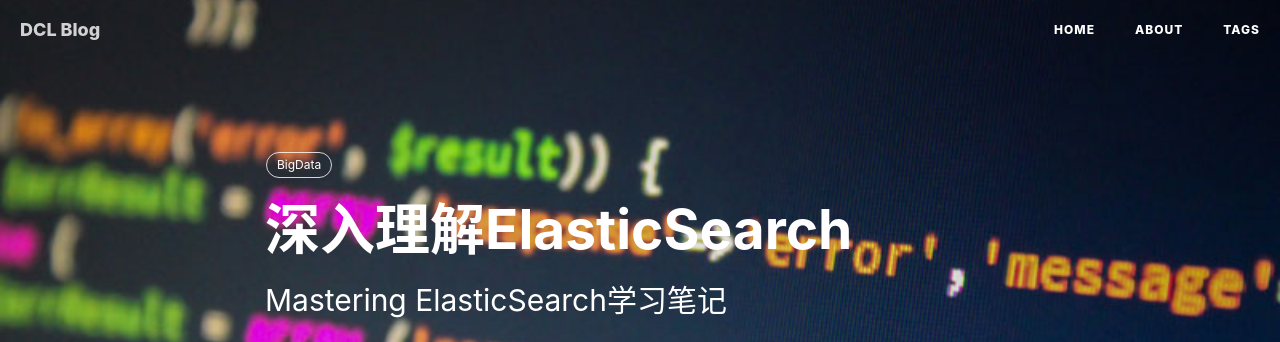
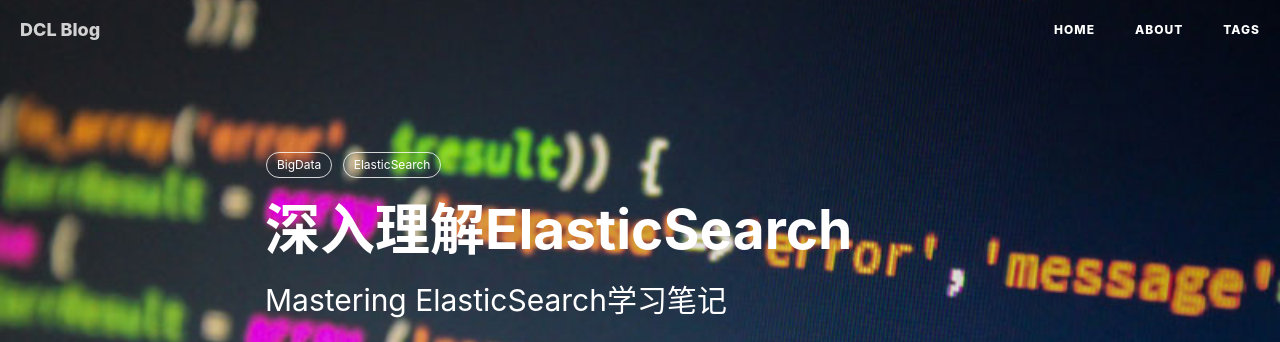
Before and after one commit to Davinly/davinly.github.io, a Jekyll site: the page built from _posts/2019-11-26-ElasticSearch_study.md, in a window 1280 px wide and 900 px high. Shown: the top 342 px of the window. Built offline with Jekyll 4.4.1, drawn with Linux system fonts in a browser that asks for light colours; nearby versions of some CDN libraries; comment, search, counter and statistics services are not loaded.

Commit message:
ElasticSearch

```diff
--- a/_posts/2019-11-26-ElasticSearch_study.md
+++ b/_posts/2019-11-26-ElasticSearch_study.md
@@ -8,6 +8,7 @@ header-img: img/code/01.jpg
 catalog: true
 tags:
     - BigData
+    - ElasticSearch
 ---
 # 1、ElasticSearch简介 #
 
```
